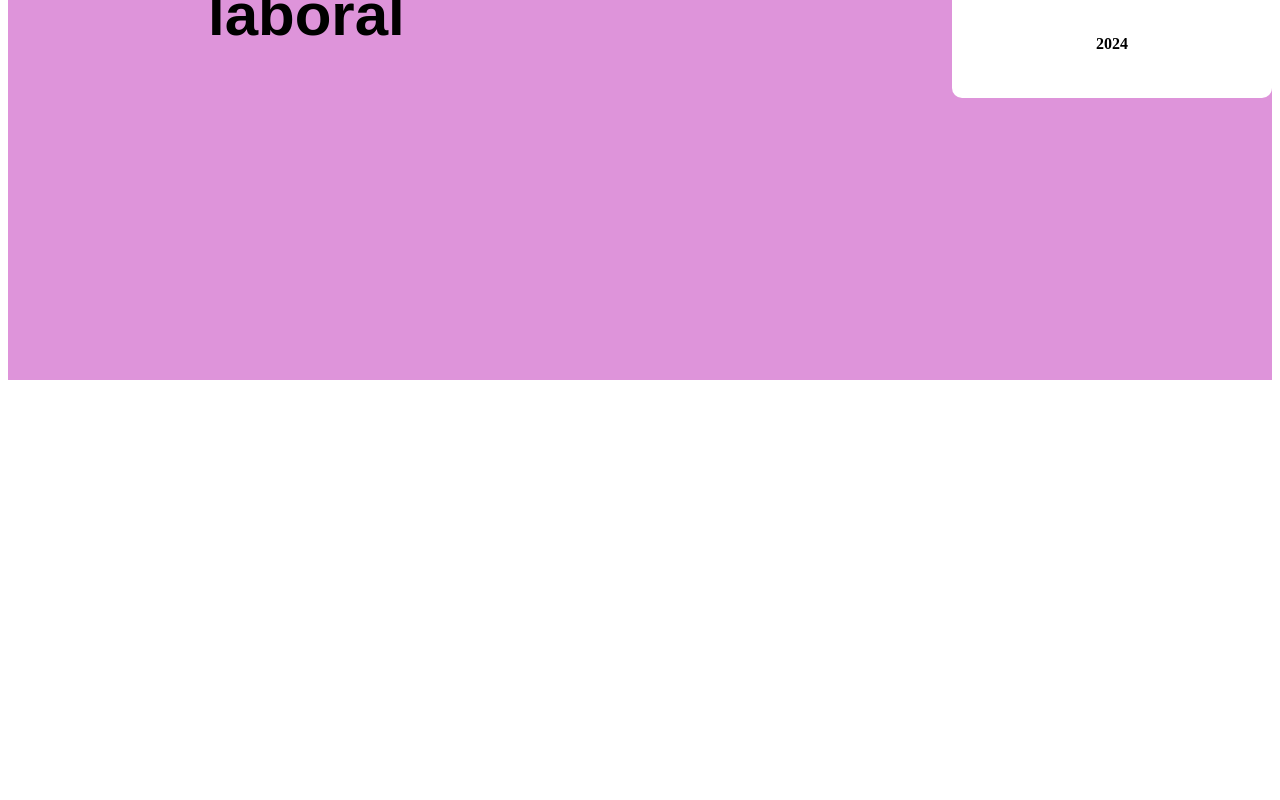
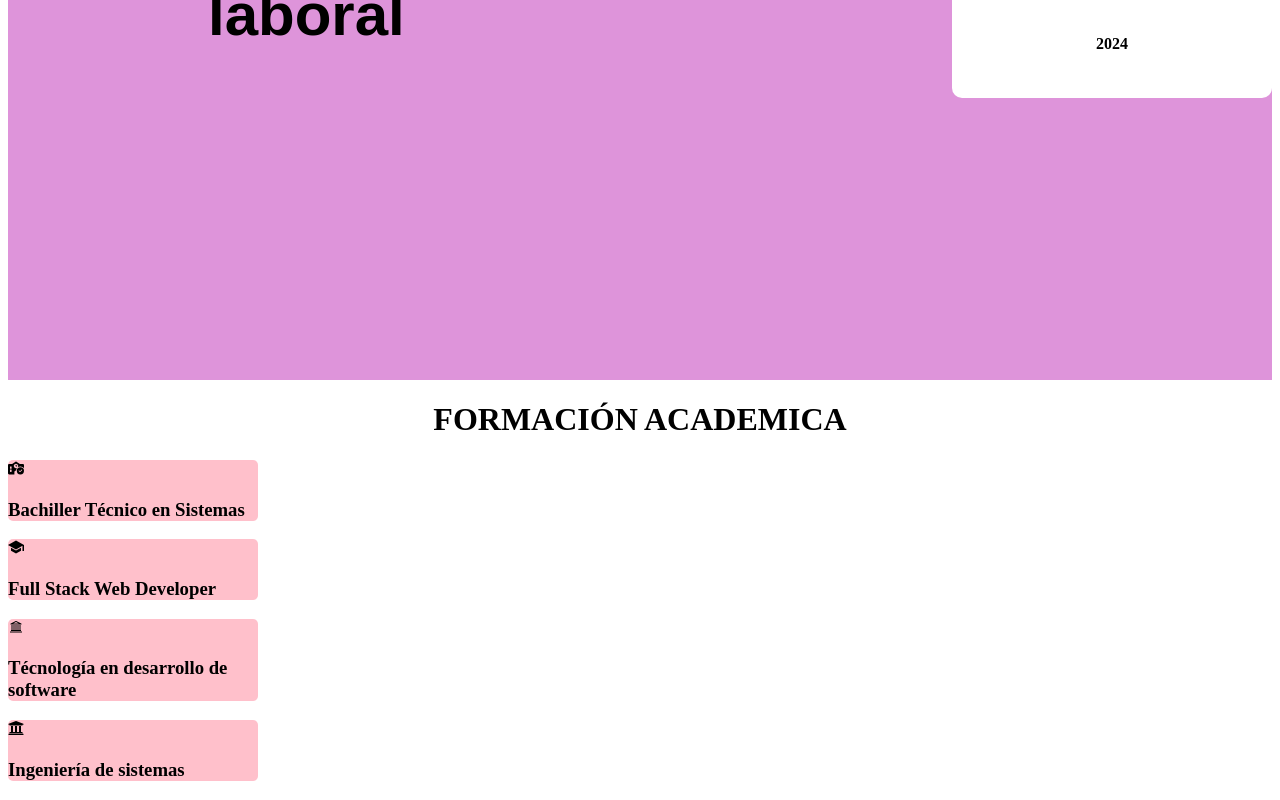
Before and after one commit to Nina1823/Portafolio1, a React (Create React App) app: page / in a window 1280 px wide. Shown: the part 2088-2888 px from the top of the page. Before the commit the page ends 2476 px from the top, so only its background shows below. Built offline with nearby package versions, Linux system fonts and the light colour scheme; a web font is replaced by a local one.

Commit message:
Feat: Advance academic Training

```diff
--- a/package.json
+++ b/package.json
@@ -10,6 +10,7 @@
     "react": "^18.2.0",
     "react-bootstrap": "^2.10.2",
     "react-dom": "^18.2.0",
+    "react-icons": "^5.2.1",
     "react-scripts": "5.0.1",
     "web-vitals": "^2.1.4"
   },
--- a/src/App.js
+++ b/src/App.js
@@ -4,6 +4,7 @@ import { NavBar } from "./components/NavBar/NavBar";
 import { Home } from "./components/Home/Home";
 import { About } from "./components/About/About";
 import { WorkExperience } from "./components/WorkExperience/WorkExperience";
+import {AcademicTraining} from "./components/AcademicTraining/AcademicTraining";
 
 function App() {
   return (
@@ -12,6 +13,8 @@ function App() {
       <Home />
       <About/>
       <WorkExperience/>
+      <AcademicTraining/>
+
     </div>
   );
 }
--- /dev/null
+++ b/src/components/AcademicTraining/AcademicTraining.jsx
@@ -0,0 +1,41 @@
+import React from "react";
+import styles from "./AcademicTraining.module.css"
+import { FaSchoolCircleCheck } from "react-icons/fa6";
+import { IoSchoolSharp } from "react-icons/io5";
+import { LiaUniversitySolid } from "react-icons/lia";
+import { FaUniversity } from "react-icons/fa";
+
+export const AcademicTraining = () =>{
+    const school = [
+        {
+            icon:<FaSchoolCircleCheck />,
+            name: "Bachiller Técnico en Sistemas"
+        },
+        {
+            icon:<IoSchoolSharp />,
+            name:"Full Stack Web Developer"
+        },
+        {
+            icon: <LiaUniversitySolid />,
+            name: "Técnología en desarrollo de software"
+        },
+        {
+            icon: <FaUniversity />,
+            name: "Ingeniería de sistemas"
+        }
+    ];
+
+    return (
+        <div>
+            <h1 className={styles.title}>FORMACIÓN ACADEMICA</h1>
+            <div className={styles.containerAcademmicTraining}>
+                {school.map((element, index) =>(
+                    <div key={index} className={styles.card}>
+                        <span className={styles.icon}>{element.icon}</span>
+                        <h3 className={styles.name}>{element.name}</h3>
+                    </div>
+                ))}
+            </div>
+        </div>
+    )
+}
--- /dev/null
+++ b/src/components/AcademicTraining/AcademicTraining.module.css
@@ -0,0 +1,19 @@
+.title{
+    display: flex;
+    justify-content: center;
+    align-items: center;
+}
+
+.containerAcademmicTraining{
+}
+
+.card{
+    background-color: pink;
+    border-radius: 5px;
+    width: 250px;
+}
+
+
+.name{
+
+}
--- a/src/components/WorkExperience/WorkExperience.jsx
+++ b/src/components/WorkExperience/WorkExperience.jsx
@@ -1,5 +1,5 @@
 import React from "react";
-import styles from "../WorkExperience/WorkExperience.module.css"
+import styles from "./WorkExperience.module.css"
 
 export const WorkExperience =()=>{
     return(
```
Also changed, not shown: 1 other file (tests, documents, lock files or other folders).
